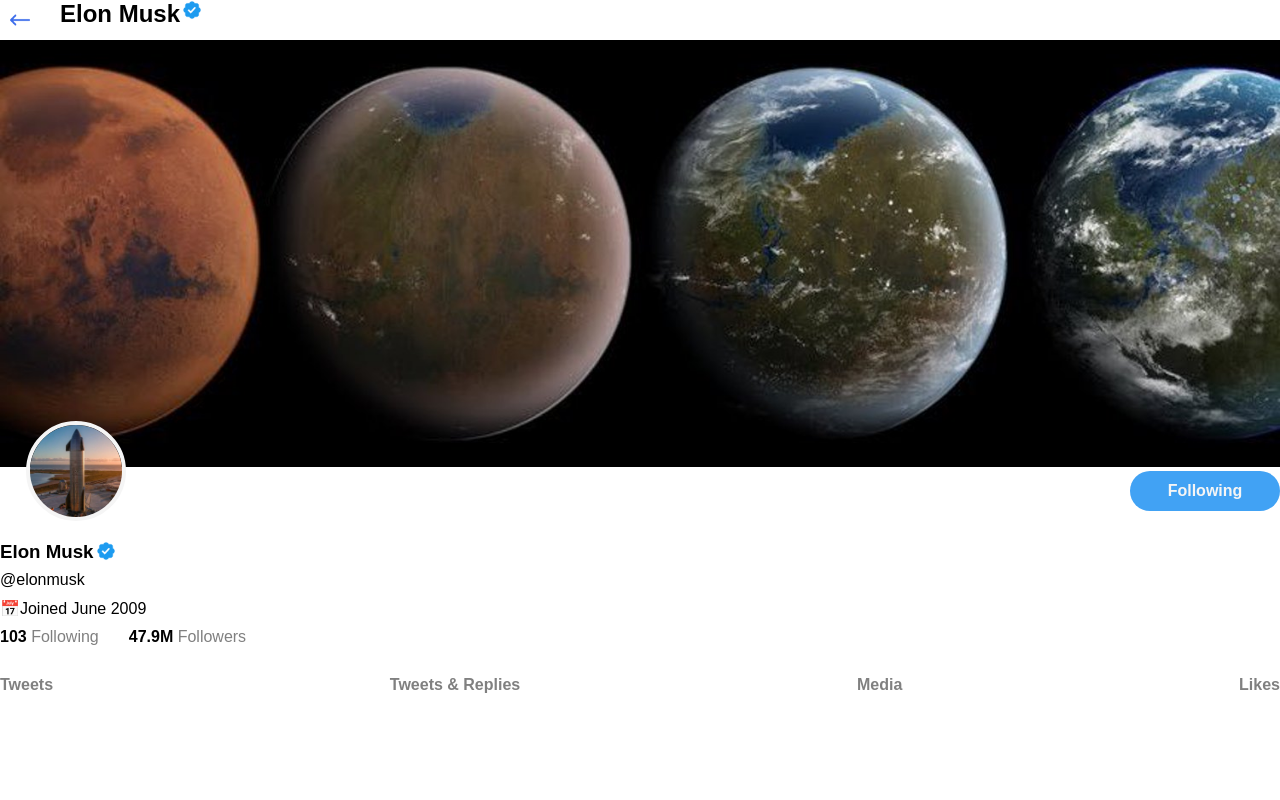
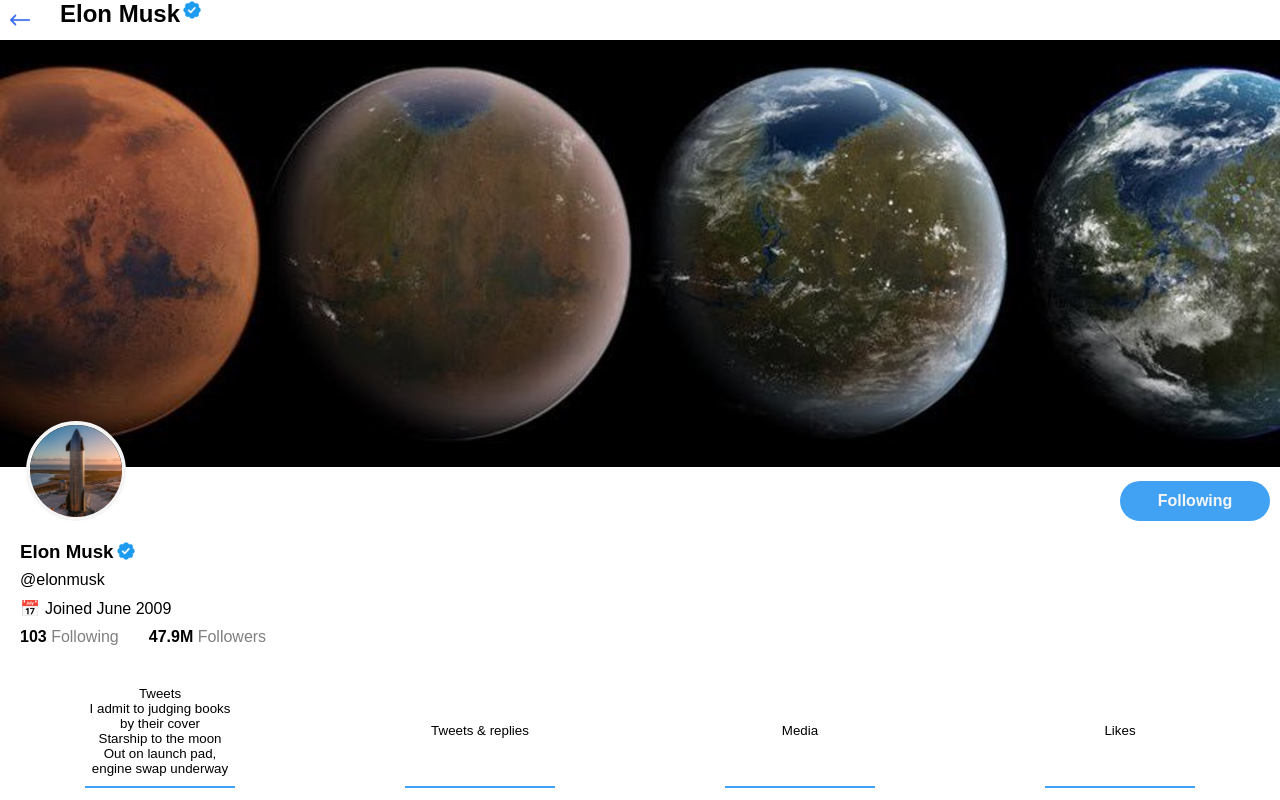
Before and after one commit to iFAXec/Dynamic_Twitter_App, a plain HTML site: page index.html in a window 1280 px wide. Drawn offline with Linux system fonts and the light colour scheme.

Commit message:
Updated app.js

```diff
--- a/app.js
+++ b/app.js
@@ -1,6 +1,6 @@
 import { user1 } from './tweets.js';
 
-const profileContainer = document.getElementById('container');
+const mainContainer = document.getElementById('main-container');
 
 function formatNumber(num) {
     if (num >= 1000000) {
@@ -12,9 +12,14 @@
     return num.toString();
 }
 
-profileContainer.innerHTML = `
 
-<div class="profile-container">
+
+
+
+
+
+mainContainer.innerHTML = `
+
     <div class = 'display-name'>
         <img src='/assets/left-arrow.png' alt='left-arrow' class = 'left-arrow' >
         <h2>${user1.displayName}</h2>
@@ -46,16 +51,28 @@
         <p> <span> ${formatNumber(user1.followerCount)} </span> Followers</p>
     </div>
 
-    <div class="profile-columns">
-        <p>Tweets</p>
-        <p>Tweets & Replies</p>
-        <p>Media</p>
-        <p>Likes</p>
+    <div class="twitter-tabs">
+        <button class='twitter-tab tweets-tab' >Tweets</button>
+        <button class='twitter-tab' >Tweets & replies</button>
+        <button class='twitter-tab' >Media</button>
+        <button class='twitter-tab' >Likes</button>
     </div>
 
-</div>
+`
 
+const tweetsContainer = document.querySelector('.tweets-tab');
+console.log(tweetsContainer)
 
+user1.tweets.forEach(tweet => {
+    console.log(tweet.text);
+    const tweetDiv = document.createElement('div');
+    tweetDiv.innerHTML = `
+    <p>${tweet.text}</p>
+    `
+    tweetsContainer.appendChild(tweetDiv);
+})
 
+// tweetsContainer.addEventListener(click, ()=>{
+//     tweetsContainer.appendChild(tweetDiv.cloneNode(true))
 
-`
+// });
--- a/index.html
+++ b/index.html
@@ -9,7 +9,7 @@
 </head>
 
 <body>
-    <div id="container"></div>
+    <div id="main-container"></div>
 
     <script type="module" src="app.js"></script>
 </body>
--- a/style.css
+++ b/style.css
@@ -42,6 +42,7 @@
 
 .profile-info {
   margin-top: -30px;
+  margin-left: 20px;
   display: flex;
   flex-direction: column;
   row-gap: 10px;
@@ -60,10 +61,13 @@
   background-color: #41a2f4;
   width: 150px;
   height: 40px;
+  margin: 10px 10px 0;
   border-radius: 20px;
   border: none;
   font-weight: bold;
   font-size: 16px;
+  cursor: pointer;
+  transition: background-color 0.3s ease;
 }
 
 .profile-info h3 {
@@ -72,12 +76,13 @@
 
 .calendar-icon::before {
   content: "\1F4C5";
+  margin-right: 5px;
 }
 
 .profile-stats {
   display: flex;
   column-gap: 30px;
-  margin-top: 10px;
+  margin: 10px 0 0 20px;
 }
 
 .profile-stats p {
@@ -89,10 +94,23 @@
   color: black;
 }
 
-.profile-columns {
+.twitter-tabs {
   display: flex;
-  justify-content: space-between;
-  font-weight: 700;
-  color: grey;
+  justify-content: space-around;
   margin-top: 30px;
 }
+
+.twitter-tab {
+  border: none;
+  background: none;
+  border-bottom: 2px solid #41a2f4;
+  width: 100%;
+  max-width: 150px;
+  padding: 10px 0;
+  cursor: pointer;
+  transition: background-color 0.3s ease;
+}
+
+.twitter-tab:hover {
+  background-color: rgba(65, 162, 244, 0.1);
+}
```
